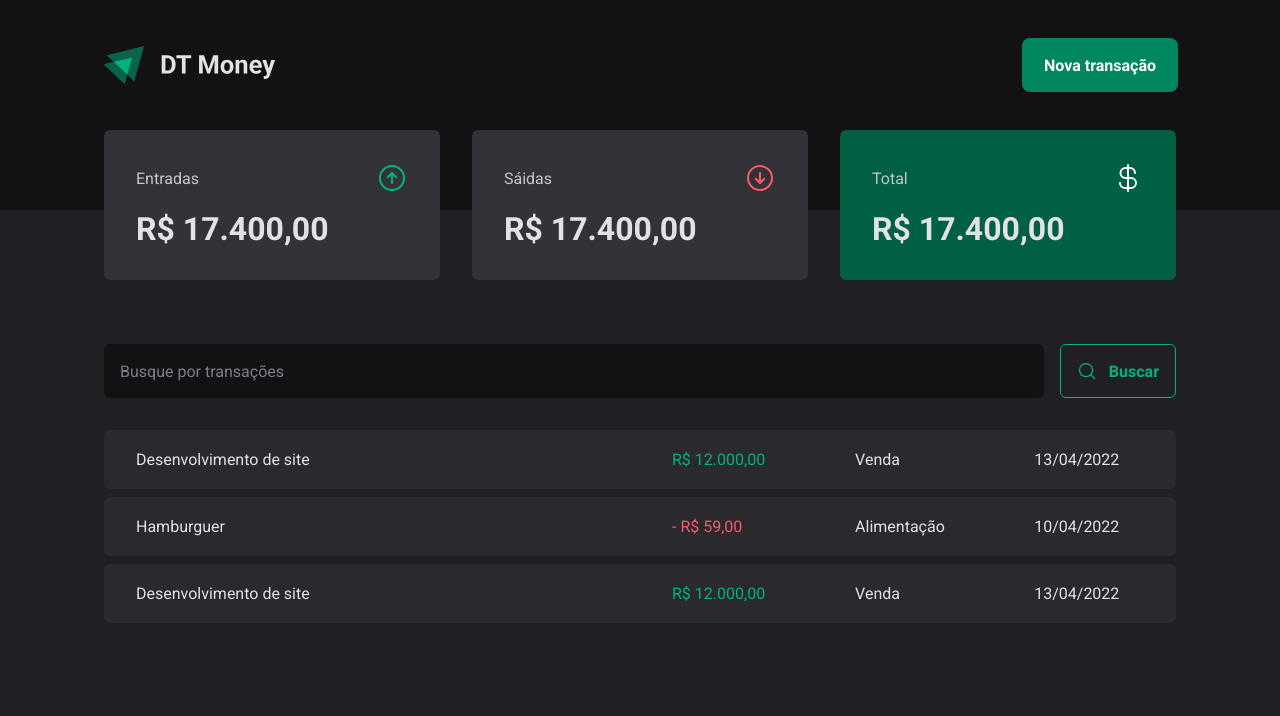
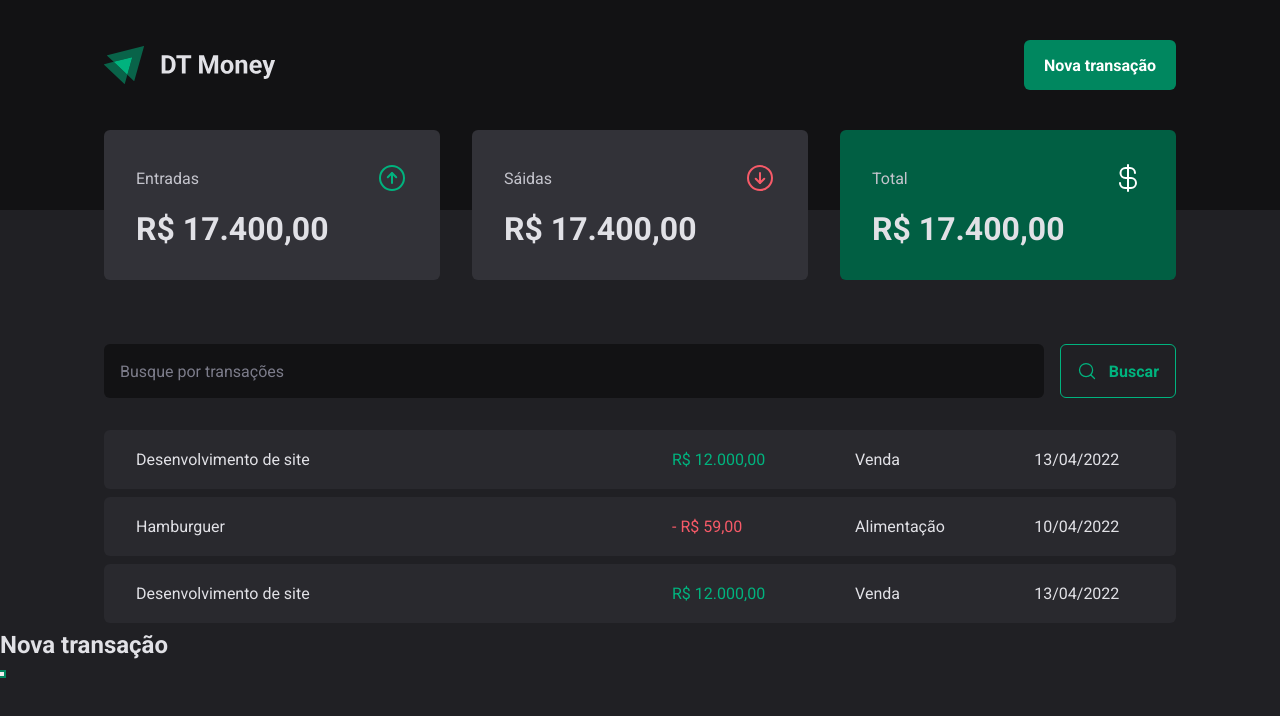
Before and after one commit to jhoownogueira/dtmoney-03, a React (Vite) app: page / in a window 1280 px wide. Both pictures are taken after a click on the button "Nova transação". Shown: the top 716 px of the page. Built offline with nearby package versions, Linux system fonts and the light colour scheme.

Commit message:
Dialog Radix UI

```diff
--- a/package.json
+++ b/package.json
@@ -9,6 +9,7 @@
     "preview": "vite preview"
   },
   "dependencies": {
+    "@radix-ui/react-dialog": "^1.0.2",
     "phosphor-react": "^1.4.1",
     "react": "^18.2.0",
     "react-dom": "^18.2.0",
--- a/src/components/Header/index.tsx
+++ b/src/components/Header/index.tsx
@@ -1,3 +1,4 @@
+import * as Dialog from "@radix-ui/react-dialog";
 import {
   HeaderContainer,
   HeaderContent,
@@ -10,7 +11,18 @@
     <HeaderContainer>
       <HeaderContent>
         <img src={logoImg} />
-        <NewTransactionsButton>Nova transação</NewTransactionsButton>
+        <Dialog.Root>
+          <Dialog.Trigger asChild>
+            <NewTransactionsButton>Nova transação</NewTransactionsButton>
+          </Dialog.Trigger>
+          <Dialog.Portal>
+            <Dialog.Overlay />
+            <Dialog.Content>
+              <Dialog.Title>Nova transação</Dialog.Title>
+              <Dialog.Close />
+            </Dialog.Content>
+          </Dialog.Portal>
+        </Dialog.Root>
       </HeaderContent>
     </HeaderContainer>
   );
```
Also changed, not shown: 1 other file (tests, documents, lock files or other folders).
